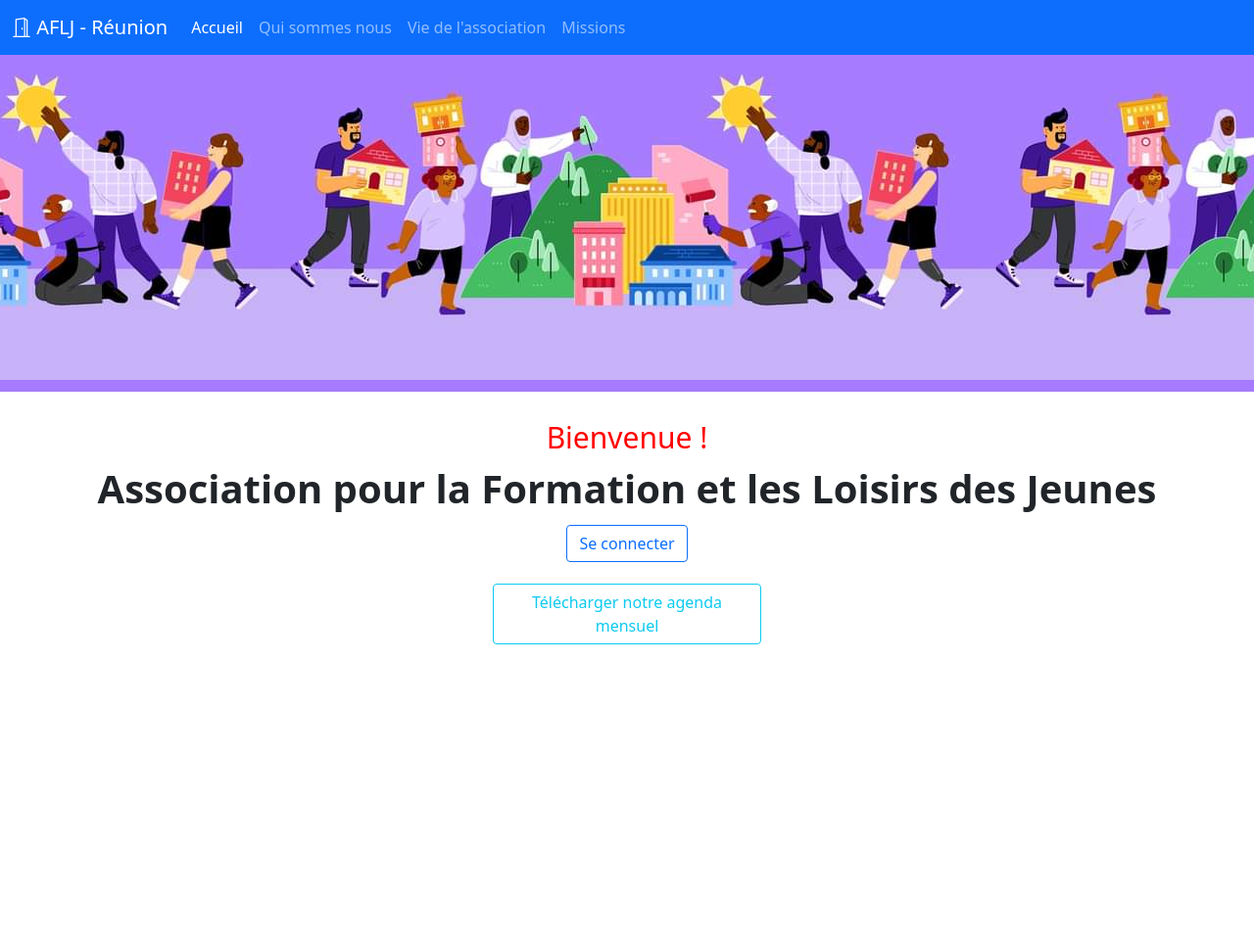
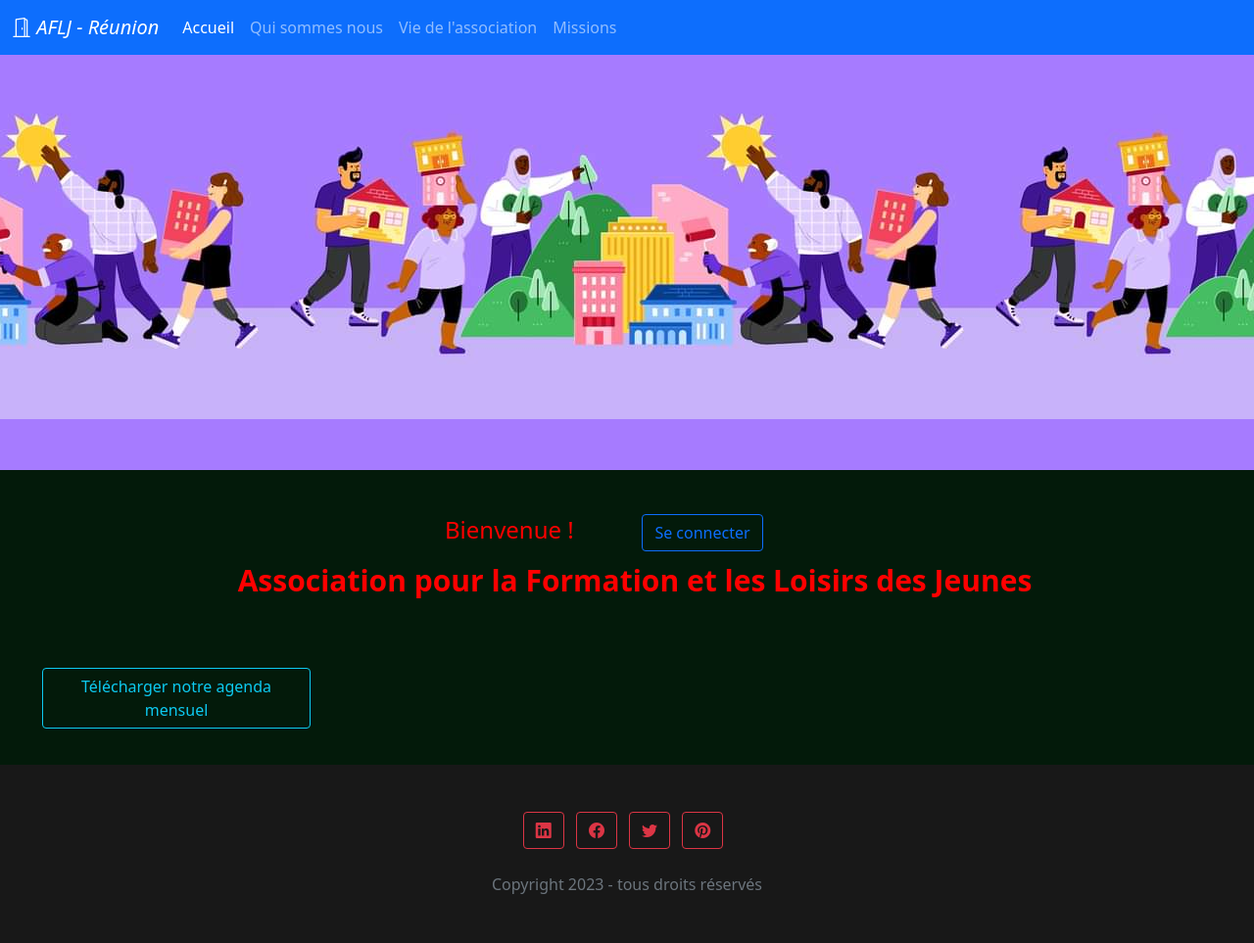
Before and after one commit to danypausemitchel/ASSOCIATIONAFLJ, a plain HTML site: page index.html in a window 1280 px wide. Shown: the whole page at 98% size. Before the commit the page ends 800 px from the top, so only its background shows below. Drawn offline with nearby package versions, Linux system fonts and the light colour scheme.

Commit message:
troisième commit

```diff
--- a/index.html
+++ b/index.html
@@ -4,6 +4,7 @@
     <!-- Required meta tags -->
     <meta charset="utf-8">
     <meta name="viewport" content="width=device-width, initial-scale=1">
+    <link rel="icon" type="image/x-icon" href="img/favicon.png">
     <meta name="description" content="vous trouverez ici toutes les infos en lien avec notre association ">
 
     <!-- Bootstrap CSS -->
@@ -12,13 +13,14 @@
     <link rel="stylesheet" href="style.css">
     <title>Accueil - Association Française - Réunion</title>
   </head>
-  <body class="bg-white">
+  <body>
     <header>
       <nav class="position-fixed navbar navbar-expand-lg navbar-dark bg-primary w-100">
         <div class="container-fluid">
           <a class="navbar-brand" href="#">
-            <i class="bi bi-door-open"></i> AFLJ - Réunion
+            <i class="bi bi-door-open">  AFLJ - Réunion</i>
           </a>
+          <!--<img src="/Image/AFLJ.ico" width="50px" height="50px"></img>-->
           <button class="navbar-toggler" type="button" data-bs-toggle="collapse" data-bs-target="#navbarNavAltMarkup" aria-controls="navbarNavAltMarkup" aria-expanded="false" aria-label="Toggle navigation">
             <span class="navbar-toggler-icon"></span>
           </button>
@@ -36,26 +38,37 @@
 
     <main class="container-fluid">
       <div class="row row-cols-1" id="firstRowHomePage"></div>
-       <div class="d-flex justif-content-center flex-column text-center m-2">
-        <div class="Accueil mt-3">Bienvenue !</div>
-
-        <div class="Presentation">Association pour la Formation et les Loisirs des Jeunes</div>
-        <div>
-          <a href="" class="btn container " id="SeConnecter">
+       <div class="text-center m-2" id="Accueil">
+        <div class="Welcome">Bienvenue !
+           <a href="" class="btn container " id="SeConnecter">
           <button class="btn btn-outline-primary">Se connecter</button>
           </a>
         </div>
-       </div>
 
+        <div class="Presentation">Association pour la Formation et les Loisirs des Jeunes</div>
+        </div>
     </main>
-
-
 
     <div>
       <a  href="/Docs/TabMensuel.pdf" target="_blank" class="btn container d-flex justif-content-center flex-column " id="teleCharger">
            <button class="btn btn-outline-info">Télécharger notre agenda mensuel</button>
       </a>
     </div>
+
+   <footer class="container-fluid py-5 text-center basDePage">
+    <div class="">
+      <button class="me-2 btn-social-share btn btn-outline-danger"><i class="bi bi-linkedin"></i></button>
+      <button class="me-2 btn-social-share btn btn-outline-danger"><i class="bi bi-facebook"></i></button>
+      <button class="me-2 btn-social-share btn btn-outline-danger"><i class="bi bi-twitter"></i></button>
+      <button class="me-2 btn-social-share btn btn-outline-danger"><i class="bi bi-pinterest"></i></button>
+    </div>
+    <div class="text-secondary"><br/>
+      Copyright 2023 - tous droits réservés
+    </div>
+  </footer>
+
+
+
 
 
 
--- a/style.css
+++ b/style.css
@@ -1,18 +1,28 @@
-
+body{
+    background-color: rgb(3, 26, 10);
+}
 
 #firstRowHomePage{
-    min-height: 50vh;
+    min-height: 60vh;
     background-image: url(Image/Bienvenue.jpg);
+    margin-top: auto;
     background-position: center;
 }
 
 #teleCharger{
     width: 300px;
+    margin: 30px;
 }
 
-.Accueil{
-    font-size: 30px;
+#Accueil{
     color: red;
+    background-color: rgb(3, 26, 10);
+    width: 100%;
+    padding: 30px;
+}
+
+.Welcome{
+    font-size: 24px;
 }
 
 #SeConnecter{
@@ -20,6 +30,11 @@
 }
 
 .Presentation{
-    font-size: 40px;
+    font-size: 30px;
     font-weight: bold;
 }
+
+footer{
+    background-color: #181818;
+    padding: 30px;
+}
```
Also changed, not shown: Image/AFLJ.ico (added), Image/AFLJ.png (added), Image/Bienvenue-bell.jpg (added).
